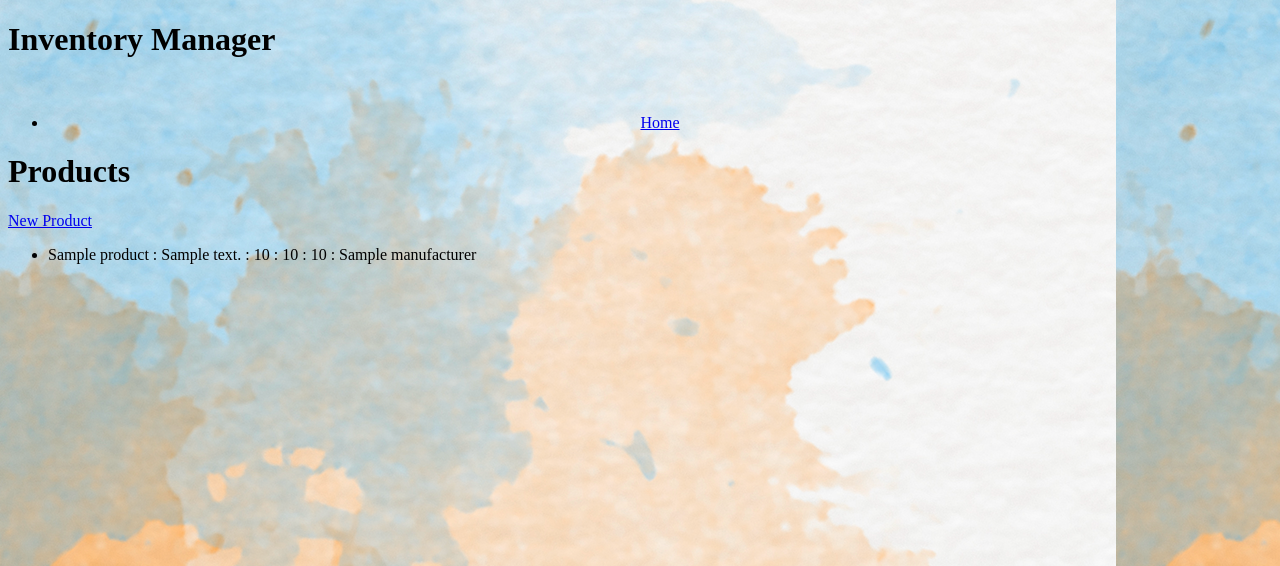
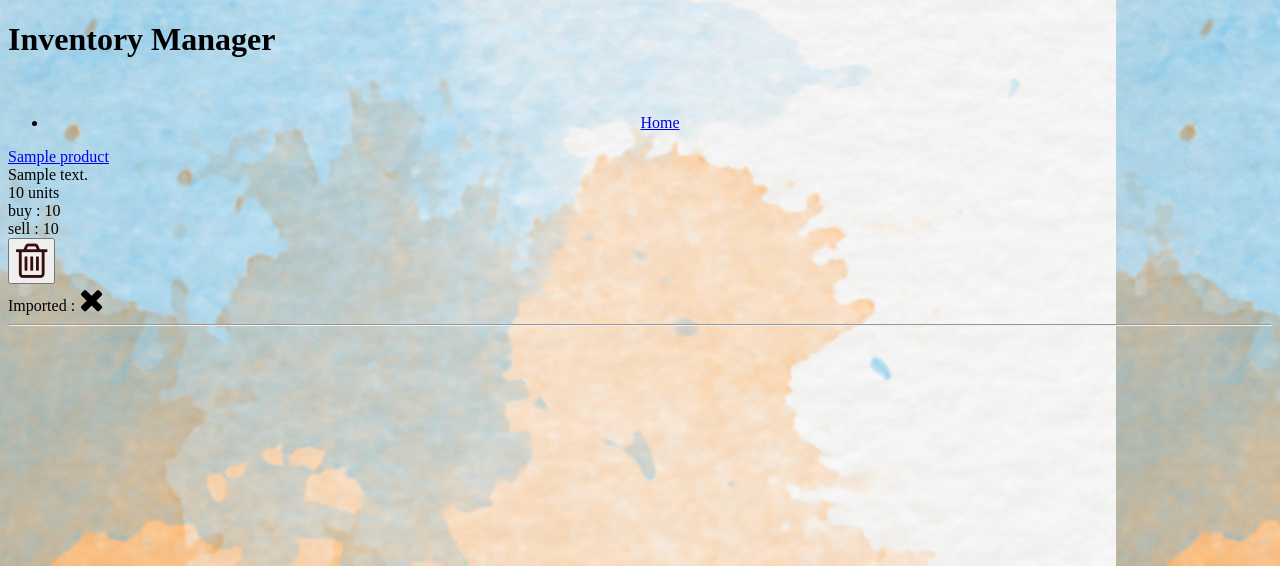
Before and after one commit to CegDev85/shop_manager_project, a Flask app: page /products in a window 1280 px wide. Shown: the top 566 px of the page. Run offline with Flask 2, Linux system fonts and the light colour scheme; a database or web service that is not in the repository returns one stand-in record (values such as "Sample title"); some libraries are stand-ins or nearby versions.

Commit message:
basic products list showing

```diff
--- a/templates/products/stock.html
+++ b/templates/products/stock.html
@@ -1,19 +1,39 @@
-{% extends 'base.html' %}
+{%extends "base.html"%}
 
-{% block content %}
-<h1>Products</h1>
+{%block content%}
 
-<p class="btn--wrapper">
-  <a class="btn btn--action" href="/products/new">New Product</a>
-</p>
+{% for product in all_products %}
+    <div class="product">
+        <div class="content">
+            <a href="/products/{{product.id}}">{{product.prod_name}}</a> <br>
+            {{product.prod_desc}}
+            <div class="qty">
+                {{product.stock_qty}}</a> units
+                <span class="cost">
+                    <br>
+                    buy : {{product.buy_cost}}
+                    <br>
+                    sell : {{ product.sell_price }}
+                </span>
+            </div>
+            <div class="buttons">
+                <form class="delete-form" action="/products/{{product.id}}/delete" method="POST">
+                    <button class="trash-button"><i class="fa fa-trash-o fa-3x" style="color:rgb(58, 12, 12)" aria-hidden="true"></i></button>
+                </form>
+                Imported :
+                {% if product.imported == True %}
+                    <i class="fa fa-check fa-2x" style="color:dodgerblue" aria-hidden="true"></i>
+                {% else %}
+                    <i class="fa fa-times fa-2x" aria-hidden="true"></i>
+                {% endif %}
+                <br>
+                <hr>
+            </div>
+        </div>
 
-<ul>
-  {% for product in all_products %}
-  <li>
-  <p>{{ product.prod_name }} : {{ product.prod_desc}} : {{ product.stock_qty }} : {{ product.buy_cost }}
-       : {{ product.sell_price }} : {{ product.manufacturer.manufacturer_name }}</p>
-  {% endfor %}
-</ul>
+    </div>
+
+{% endfor %}
 
 
-{% endblock %}
+{%endblock%}
```
Also changed, not shown: 1 other file.
